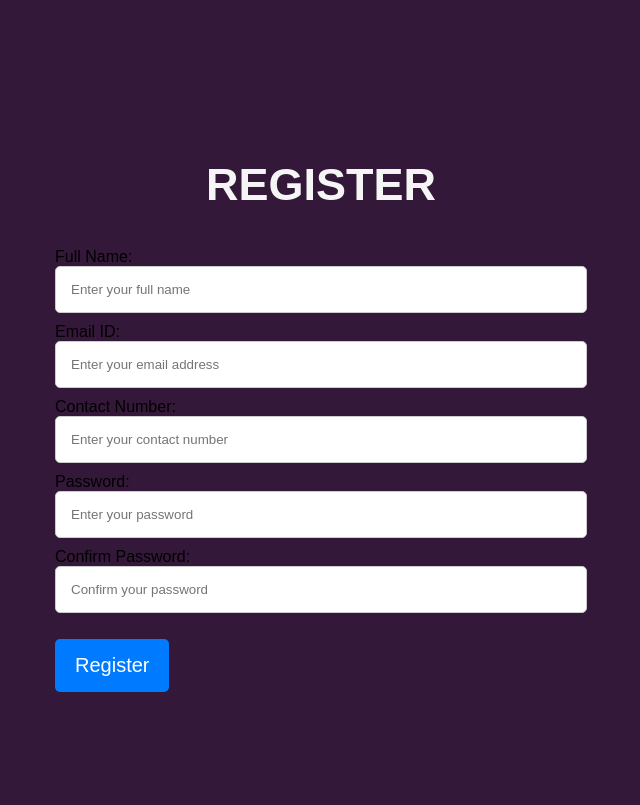
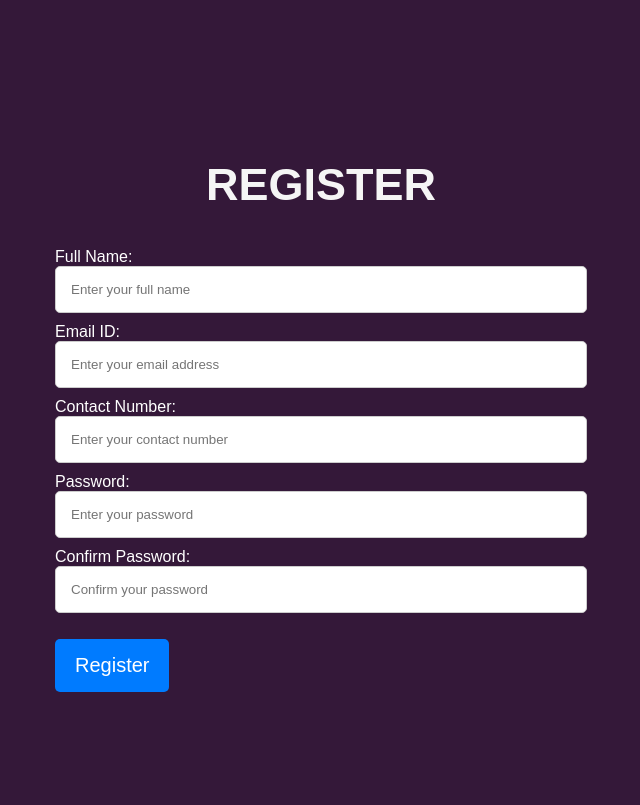
Before and after one commit to Karan9861/AdmissionPro-AWS, a Flask app: page /register in a window 1280 px wide. Shown: the top 805 px of the page, without its empty margins (319-959 px from the left). Run offline with Flask 3, Linux system fonts and the light colour scheme.

Commit message:
Made changes in Register page

```diff
--- a/templates/contact.html
+++ b/templates/contact.html
@@ -141,7 +141,7 @@
   </header>
   <main>
     <div class="header">
-      <h1>Contact Us</h1>
+      <center><h1 style="color: white;"><b>Contact Us</b></h1></center>
   </div>
 
   <div class="content">
--- a/templates/register.html
+++ b/templates/register.html
@@ -88,22 +88,22 @@
 <div class="registration-container">
   <h2 class="Register-heading">REGISTER</h2>
     <form id="registrationForm" method="POST" action="/register">
-      <label for="fullName">Full Name:</label>
+      <label for="fullName" style="color: white;">Full Name:</label>
       <br>
       <input type="text" name="fullName" placeholder="Enter your full name" required>
       <br>
-      <label for="email">Email ID:</label>
+      <label for="email" style="color: white;">Email ID:</label>
       <br>
       <input type="email" name="email" placeholder="Enter your email address" required>
       <br>
-      <label for="contactNumber">Contact Number:</label>
+      <label for="contactNumber" style="color: white;">Contact Number:</label>
       <br>
       <input type="tel" name="contactNumber" placeholder="Enter your contact number" required pattern="[0-9]{10}" title="Contact number must be 10 digits and contain only numbers" maxLength="10" oninput="this.value = this.value.slice(0, 10)">
       <br>
-      <label for="password">Password:</label>
+      <label for="password" style="color: white;">Password:</label>
       <br>
       <div class="password-container"> <input type="password" name="password" placeholder="Enter your password" required pattern=".{8,15}" title="Password must be between 8 to 15 characters" maxLength="15" oninput="this.value = this.value.slice(0, 15)" > </div>
-      <label for="confirmPassword">Confirm Password:</label>
+      <label for="confirmPassword" style="color: white;">Confirm Password:</label>
       <br>
       <div class="password-container">
         <input type="password" name="confirmPassword" placeholder="Confirm your password" required>
```
